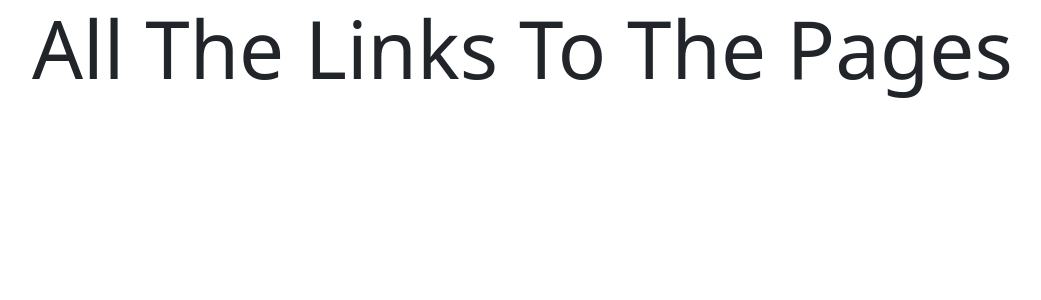
After one commit to Serzh-byte/learning-stuff, a Django app: page / in a window 1280 px wide. The commit adds this page. Shown: the top 300 px of the page, without its empty margins (50-1091 px from the left). Run offline with Django 5.2, Linux system fonts and the light colour scheme.

Commit message:
Created the first page

```diff
--- /dev/null
+++ b/something/something/templates/something/all.html
@@ -0,0 +1,14 @@
+<!DOCTYPE html>
+<html>
+    <head>
+        <title>
+            All The Links
+        </title>
+        <link href="https://cdn.jsdelivr.net/npm/bootstrap@5.3.1/dist/css/bootstrap.min.css" rel="stylesheet">
+    </head>
+    <body>
+        <div class="container">
+            <h1 class="display-1">All The Links To The Pages</h1>
+        </div>
+    </body>
+</html>
--- a/something/something/templates/something/bt2.html
+++ b/something/something/templates/something/bt2.html
@@ -13,7 +13,6 @@
                     <div class="mb-3">
                         <label for="email" class="form-label">Email Address</label>
                         <input type="email" class="form-control" id="email">
-                        <!--ADD THE MAIN PAGE WHICH HAS LINKS TO ALL THE OTHER PAGES-->
                     </div>
                 </div>
             </div>
--- a/something/something/urls.py
+++ b/something/something/urls.py
@@ -26,4 +26,5 @@ urlpatterns = [
     path('name/', views.name, name='name'),
     path('bt1/', views.bt1, name='bt1'),
     path('bt2/', views.bt2, name='bt2'),
+    path('', views.all, name='all'),
 ]
--- a/something/something/views.py
+++ b/something/something/views.py
@@ -28,3 +28,8 @@ def bt2(request):
     if request.method == 'POST':
         return render(request, 'something/bt2.html')
     return render(request, 'something/bt2.html')
+
+def all(request):
+    if request.method == 'POST':
+        return render(request, 'something/all.html')
+    return render(request, 'something/all.html')
```
